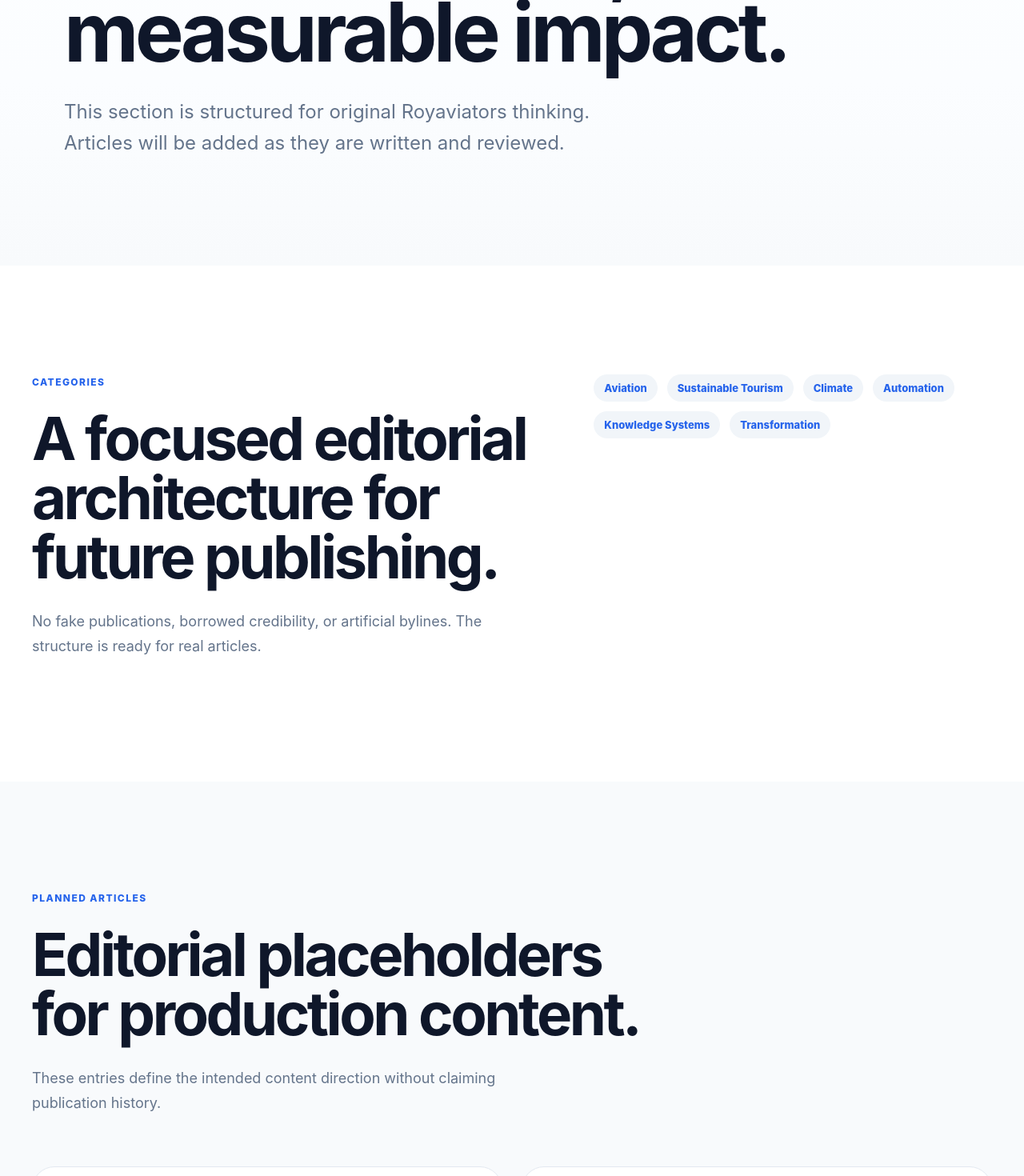
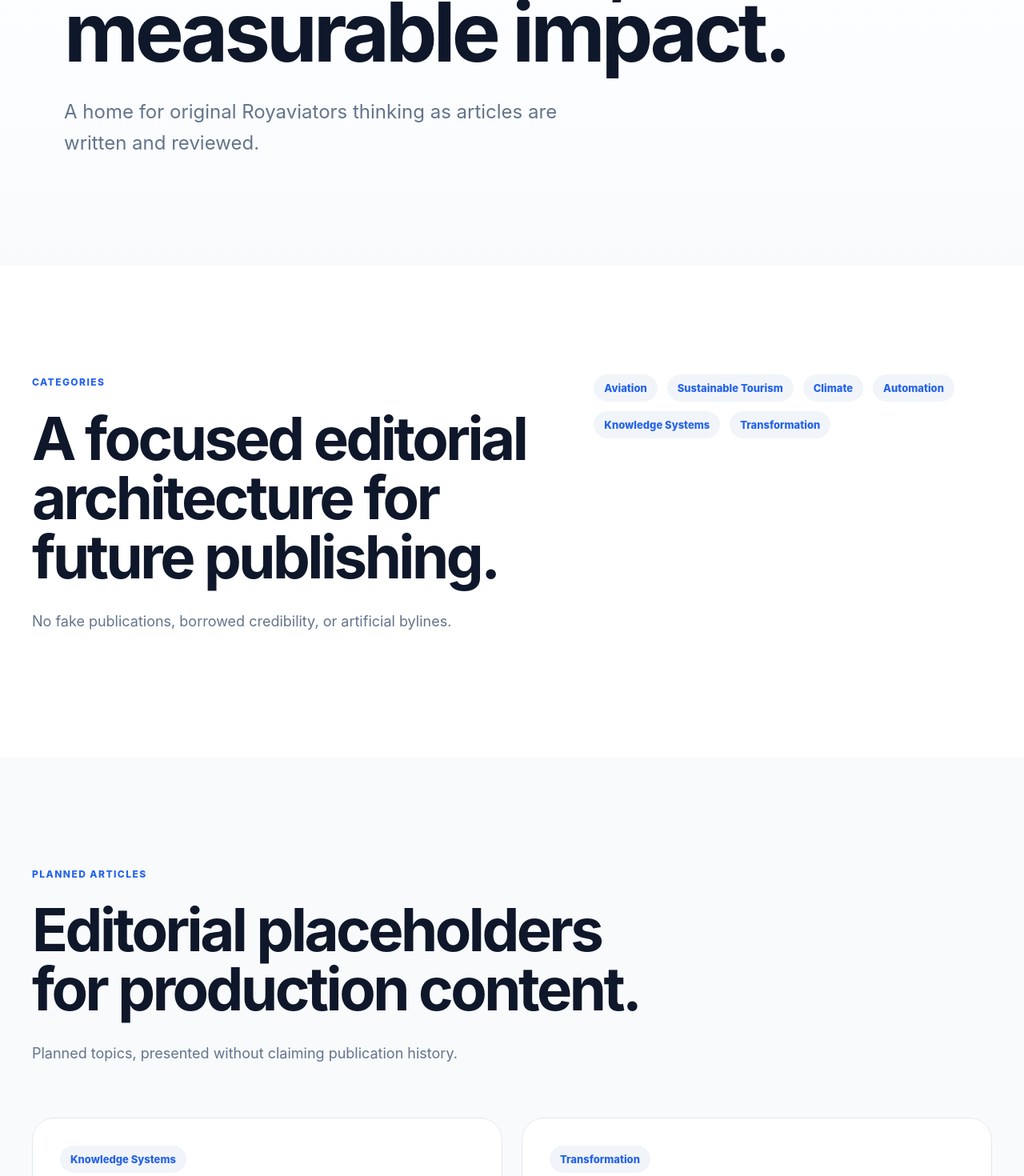
Before and after one commit to royaviators-creator/Royaviators, a Next.js app: page /insights in a window 1280 px wide. Shown: the part 580-2050 px from the top of the page at 80% size. Built offline with nearby package versions, Linux system fonts and the light colour scheme.

Commit message:
Refine insights page copy

```diff
--- a/app/insights/page.tsx
+++ b/app/insights/page.tsx
@@ -9,9 +9,9 @@
 import { insightCategories, placeholderArticles } from "@/lib/site";
 
 export const metadata: Metadata = {
-  title: "Insights | Royaviators",
+  title: "Insights",
   description:
-    "Royaviators insights will cover aviation, sustainable tourism, climate, automation, knowledge systems, and transformation.",
+    "Royaviators insights will cover aviation, sustainable tourism, climate, automation, knowledge systems, and operations.",
 };
 
 export default function InsightsPage() {
@@ -20,7 +20,7 @@
       <PageHero
         eyebrow="Insights"
         title="Perspectives on systems, transformation, and measurable impact."
-        text="This section is structured for original Royaviators thinking. Articles will be added as they are written and reviewed."
+        text="A home for original Royaviators thinking as articles are written and reviewed."
       />
 
       <section className="section">
@@ -28,7 +28,7 @@
           <SectionIntro
             eyebrow="Categories"
             title="A focused editorial architecture for future publishing."
-            text="No fake publications, borrowed credibility, or artificial bylines. The structure is ready for real articles."
+            text="No fake publications, borrowed credibility, or artificial bylines."
           />
           <div className="category-cloud" aria-label="Insight categories">
             {insightCategories.map((category) => (
@@ -43,7 +43,7 @@
           <SectionIntro
             eyebrow="Planned articles"
             title="Editorial placeholders for production content."
-            text="These entries define the intended content direction without claiming publication history."
+            text="Planned topics, presented without claiming publication history."
           />
           <div className="page-grid two">
             {placeholderArticles.map((article) => (
```
